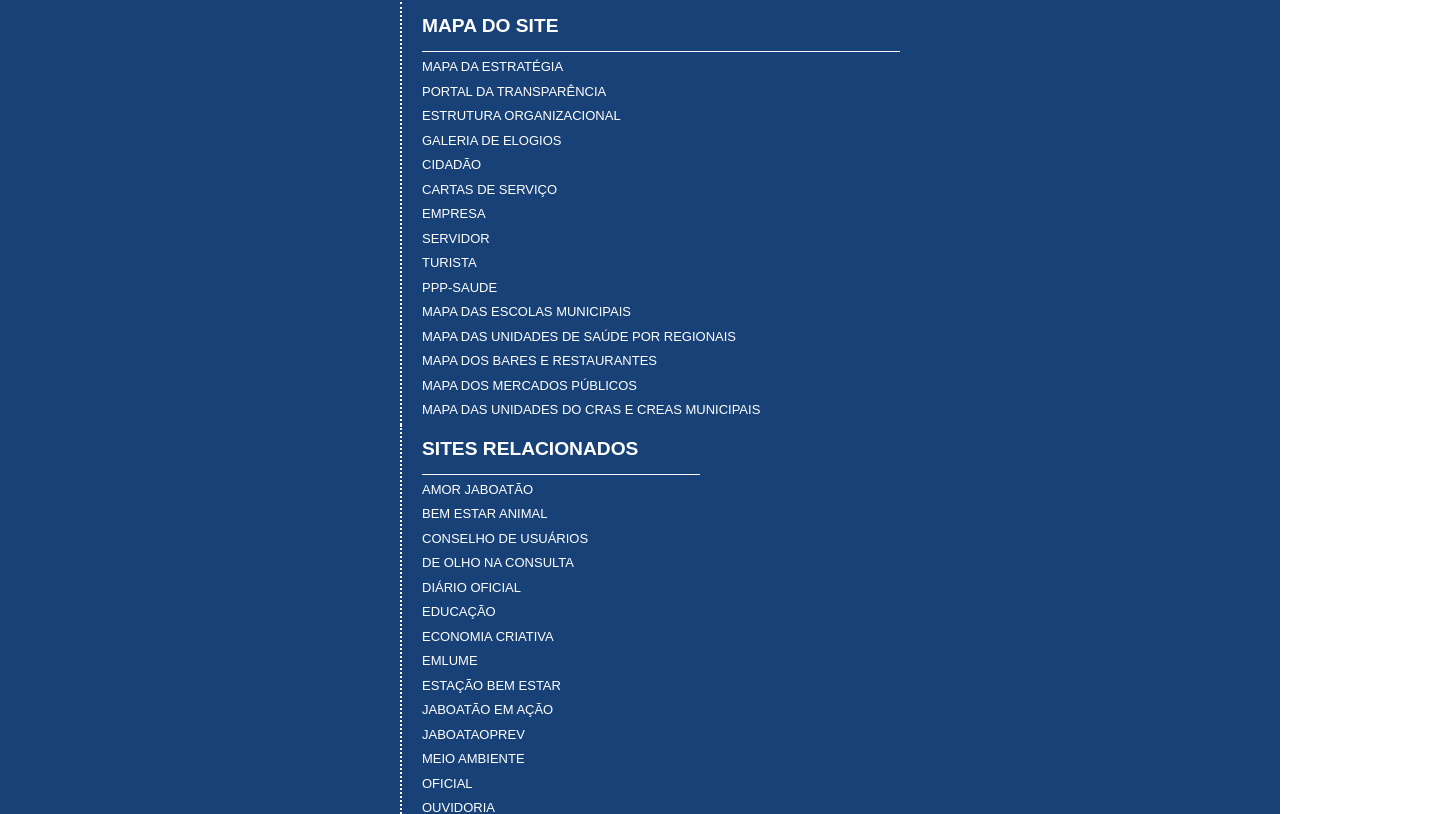
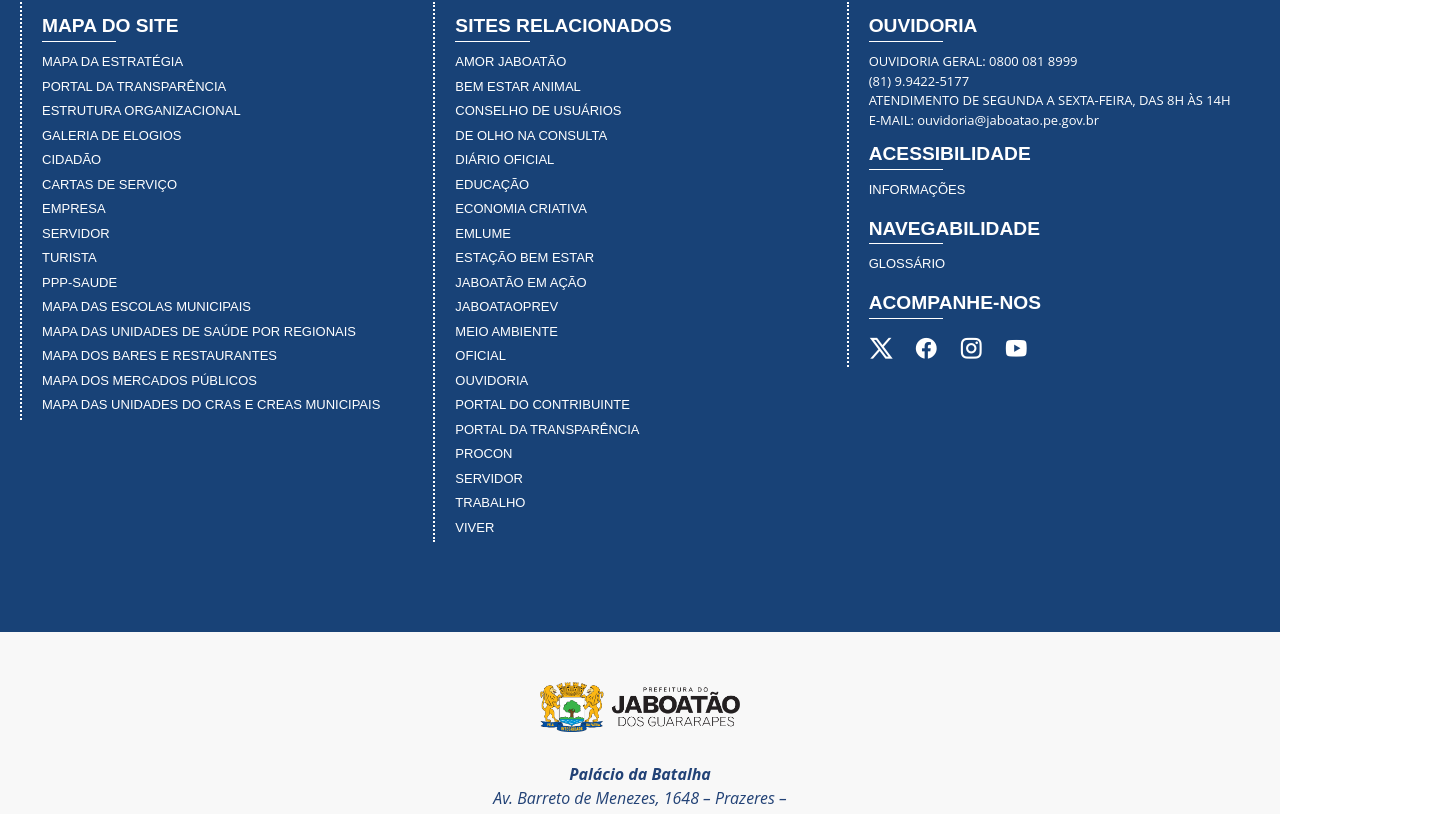
Before and after one commit to kaueksilva/projetojboficial, a Next.js app in the folder front-oficial/: page / in a window 1280 px wide. Shown: the part 1750-2564 px from the top of the page, 1440 px wide, since content can reach past the window. Built offline with nearby package versions, Linux system fonts and the light colour scheme.

Commit message:
footer pronto

```diff
--- a/front-oficial/src/app/style/footer.css
+++ b/front-oficial/src/app/style/footer.css
@@ -1,38 +1,50 @@
-@import url('https://fonts.googleapis.com/css2?family=Open+Sans:ital,wght@0,300..800;1,300..800&family=Poppins:wght@400;500;600&display=swap');
-@import url('https://fonts.googleapis.com/css2?family=Open+Sans:ital,wdth,wght@0,75,300..800;1,75,300..800&display=swap');
-@import url('https://fonts.googleapis.com/css2?family=Roboto:ital,wght@0,100;0,300;0,400;0,500;0,700;0,900;1,100;1,300;1,400;1,500;1,700;1,900&display=swap');
-@import url('https://fonts.googleapis.com/css2?family=Montserrat:ital,wght@0,100..900;1,100..900&display=swap');
-
+@media (min-width: 1500px) {
   .footer {
     font-family: 'Open Sans', sans-serif;
     display: flex;
-    justify-content: space-between;
-    padding: 60px 40px;
+    justify-content: space-between; /* Garante que as colunas se espalhem uniformemente */
+    align-items: stretch; /* Faz com que as colunas tenham a mesma altura */
+    padding: 90px 20px; /* Padding horizontal ajustado para responsividade */
     background-color: #184277;
     color: #fff;
     font-size: 13px;
+    width: 100%;
     flex-wrap: wrap; /* Permite que as colunas quebrem linha em telas menores */
   }
 
-.footer-column1, .footer-column2, .footer-column3 {
-    flex: 1;
-    padding: 20px;
+  .footer-column1,
+  .footer-column2,
+  .footer-column3 {
+    flex: 1; /* Faz com que cada coluna use igualmente o espaço disponível */
+    padding: 0 20px;
     border-left: #ffffff 2px dotted;
-    margin-bottom: 20px;
+    min-width: 200px; /* Define uma largura mínima para as colunas */
+    display: flex;
+    flex-direction: column; /* Garante que o conteúdo interno seja empilhado */
+    height: 100%; /* Faz com que a borda ocupe toda a altura da coluna */
+
   }
 
   .footer-column1 {
-    border-left: none; /* Remove o border-left na primeira coluna */
+    margin-left: 400px;
   }
+
+  .footer-column3 {
+    margin-right: 300px;
+  }
+
 
   .footer-title {
   font-size: 18px;
-    margin-bottom: 10px;
+  margin-top: 10px;
+  font-weight: bold;
+  font-family: "OpenSans", sans-serif;
   }
 
   .footer-border {
   border-bottom: 1px #fff solid;
   margin-bottom: 10px;
+  width: 20%; /* Mantém a borda com largura 100% da coluna */
   }
 
   .footer-list {
@@ -50,68 +62,8 @@
   font-size: 25px;
   }
 
-
-
-/* Responsividade */
-
-@media (min-width: 1200px) { /* Desktop */
-    .footer {
-        display: flex;
-        padding-top: 90px;
-        padding-bottom: 90px;
-        padding-left: 400px;
-        color: #fff;
-    }
-
-
-    .footer-column1 {
-        flex: 1;
-        padding: 0 20px;
-        border-left: #ffffff 2px dotted;
-        margin-bottom: auto;
-        margin-right: -200px;
-    }
-    .footer-column2 {
-        flex: 1;
-        padding: 0 20px;
-        border-left: #ffffff 2px dotted;
-        margin-bottom: auto;
-    }
-    .footer-column3 {
-        flex: 1;
-        padding: 0 20px;
-        border-left: #ffffff 2px dotted;
-        margin-bottom: auto;
-        margin-left: -200px;
-    }
-
-    .footer-title {
-        font-size: 18px;
-        margin-top: 10px;
-    }
-
-    .footer-border {
-        border-bottom: 1px #fff solid;
-        margin-right: 520px;
-        margin-bottom: 5px;
-    }
-
-    .footer-list {
-        list-style: none;
-    }
-
-    .footer-list li {
-        margin-bottom: 5px;
-    }
-
-    .icones-footer {
-        display: flex;
-        gap: 20px;
-        font-size: 25px;
-    }
-
   .parte-branca {
-        font-family: 'Open Sans', sans-serif;
+  font-family: "Open Sans", sans-serif;
   font-style: italic;
   width: 100%;
   display: flex;
@@ -121,7 +73,7 @@
   background-color: #f8f8f8;
   }
 
-    .details1  {
+  .details1 {
   text-align: center;
   color: #224276;
   }
@@ -148,7 +100,7 @@
   .footer-list a {
   text-decoration: none;
   color: inherit; /* Herda a cor do texto do pai */
-        font-family: 'OpenSans', sans-serif;
+  font-family: "OpenSans", sans-serif;
   }
 
   .footer-list a:hover {
@@ -158,8 +110,9 @@
   .footer-title {
   font-weight: bold;
   font-size: 1.2rem;
-        font-family: 'OpenSans', sans-serif;
+  font-family: "OpenSans", sans-serif;
   }
+
   .footer-column3 .footer-title a {
   text-decoration: none;
   }
@@ -178,50 +131,50 @@
   }
   }
 
-@media (max-width: 1199px) and (min-width: 992px) { /* Notebook */
+  @media (max-width:1499px) and ( min-width: 768px) {
     .footer {
+      font-family: 'Open Sans', sans-serif;
       display: flex;
-        padding-top: 90px;
-        padding-bottom: 90px;
-        padding-left: 400px;
+      justify-content: space-between; /* Garante que as colunas se espalhem uniformemente */
+      align-items: stretch; /* Faz com que as colunas tenham a mesma altura */
+      padding: 90px 20px; /* Padding horizontal ajustado para responsividade */
+      background-color: #184277;
       color: #fff;
+      font-size: 13px;
+      width: 100%;
+      flex-wrap: wrap; /* Permite que as colunas quebrem linha em telas menores */
     }
 
-
-    .footer-column1 {
-        flex: 1;
+    .footer-column1,
+    .footer-column2,
+    .footer-column3 {
+      flex: 1; /* Faz com que cada coluna use igualmente o espaço disponível */
       padding: 0 20px;
       border-left: #ffffff 2px dotted;
-        margin-bottom: auto;
-        margin-right: -200px;
+      min-width: 200px; /* Define uma largura mínima para as colunas */
+      display: flex;
+      flex-direction: column; /* Garante que o conteúdo interno seja empilhado */
+      height: 100%; /* Faz com que a borda ocupe toda a altura da coluna */
+
     }
-    .footer-column2 {
-        flex: 1;
-        padding: 0 20px;
-        border-left: #ffffff 2px dotted;
-        margin-bottom: auto;
-    }
-    .footer-column3 {
-        flex: 1;
-        padding: 0 20px;
-        border-left: #ffffff 2px dotted;
-        margin-bottom: auto;
-        margin-left: -200px;
-    }
+
 
     .footer-title {
     font-size: 18px;
     margin-top: 10px;
+    font-weight: bold;
+    font-family: "OpenSans", sans-serif;
     }
 
     .footer-border {
     border-bottom: 1px #fff solid;
-        margin-right: 520px;
-        margin-bottom: 5px;
+    margin-bottom: 10px;
+    width: 20%; /* Mantém a borda com largura 100% da coluna */
     }
 
     .footer-list {
     list-style: none;
+    padding: 0;
     }
 
     .footer-list li {
@@ -235,30 +188,27 @@
     }
 
     .parte-branca {
-        font-family: 'Open Sans', sans-serif;
+      font-family: "Open Sans", sans-serif;
       font-style: italic;
       width: 100%;
       display: flex;
-        justify-content: space-between;
+      flex-direction: column;
+      align-items: center; /* Centraliza os itens horizontalmente */
+      justify-content: center; /* Centraliza os itens verticalmente */
+      text-align: center; /* Centraliza o texto */
       padding-top: 30px;
       padding-bottom: 30px;
       background-color: #f8f8f8;
     }
 
-    .details1  {
-        text-align: center;
+    .details1, .details2 {
       color: #224276;
-    }
-
-    .details2 {
-        text-align: end;
-        margin-right: 300px;
-        color: #224276;
+      margin: 10px 0; /* Adiciona espaçamento entre os detalhes e a logo */
     }
 
     .logo-f img {
       height: 50px;
-        margin-left: 300px;
+      margin: 20px auto; /* Centraliza a logo horizontalmente */
     }
 
     .credits {
@@ -272,7 +222,7 @@
     .footer-list a {
     text-decoration: none;
     color: inherit; /* Herda a cor do texto do pai */
-        font-family: 'OpenSans', sans-serif;
+    font-family: "OpenSans", sans-serif;
     }
 
     .footer-list a:hover {
@@ -282,8 +232,9 @@
     .footer-title {
     font-weight: bold;
     font-size: 1.2rem;
-        font-family: 'OpenSans', sans-serif;
+    font-family: "OpenSans", sans-serif;
     }
+
     .footer-column3 .footer-title a {
     text-decoration: none;
     }
@@ -302,77 +253,79 @@
     }
     }
 
-@media (max-width: 991px) and (min-width: 768px) { /* Tablet */
+  @media (max-width: 768px) {
     .footer {
-        flex-direction: column;
-        padding-left: 50px;
-        padding-right: 50px;
-    }
-    .footer-column1, .footer-column2, .footer-column3 {
-        margin: 0;
-        padding: 10px;
-        border-left: none;
-        text-align: center;
-    }
-    .footer-border {
-        margin-right: 0;
-    }
-    .details2 {
-        text-align: center;
-        margin-right: 0;
-    }
-    .logo-f img {
-        margin-left: 0;
-    }
+      font-family: 'Open Sans', sans-serif;
+      padding: 90px 20px; /* Padding horizontal ajustado para responsividade */
+      background-color: #184277;
+      color: #fff;
+      font-size: 13px;
+      width: 100%;
+      flex-wrap: wrap; /* Permite que as colunas quebrem linha em telas menores */
     }
 
-@media (max-width: 767px) { /* Celular */
-    .footer {
+    .footer-column1,
+    .footer-column2,
+    .footer-column3 {
+      padding: 0 20px;
+      border-left: #ffffff 2px dotted;
+      min-width: 200px; /* Define uma largura mínima para as colunas */
+      display: flex;
       flex-direction: column;
-        padding-left: 20px;
-        padding-right: 20px;
+      height: 100%; /* Faz com que a borda ocupe toda a altura da coluna */
+
     }
-    .footer-column1, .footer-column2, .footer-column3 {
-        margin: 0;
-        padding: 10px;
-        border-left: none;
-        text-align: center;
+
+    .footer-title {
+    font-size: 18px;
+    margin-top: 10px;
+    font-weight: bold;
+    font-family: "OpenSans", sans-serif;
     }
+
     .footer-border {
-        margin-right: 0;
+    border-bottom: 1px #fff solid;
+    margin-bottom: 10px;
+    width: 20%; /* Mantém a borda com largura 100% da coluna */
     }
-    .details2 {
-        text-align: center;
-        margin-right: 0;
+
+    .footer-list {
+    list-style: none;
+    padding: 0;
     }
-    .logo-f img {
-        margin-left: 0;
+
+    .footer-list li {
+    margin-bottom: 5px;
     }
+
     .icones-footer {
-        justify-content: center;
-        margin-top: 20px;
+    display: flex;
+    gap: 20px;
+    font-size: 25px;
     }
 
     .parte-branca {
-        font-family: 'Open Sans', sans-serif;
+      font-family: "Open Sans", sans-serif;
       font-style: italic;
       width: 100%;
       display: flex;
       flex-direction: column;
-        align-items: center;
-        text-align: center;
+      align-items: center; /* Centraliza os itens horizontalmente */
+      justify-content: center; /* Centraliza os itens verticalmente */
+      text-align: center; /* Centraliza o texto */
       padding-top: 30px;
       padding-bottom: 30px;
       background-color: #f8f8f8;
     }
 
+    .details1, .details2 {
+      color: #224276;
+      margin: 10px 0; /* Adiciona espaçamento entre os detalhes e a logo */
+    }
+
     .logo-f img {
       height: 50px;
-    }
-
-    .details1, .details2 {
-        color: #224276;
-        margin-bottom: 10px;
+      margin: 20px auto; /* Centraliza a logo horizontalmente */
     }
 
     .credits {
@@ -382,4 +335,37 @@
     text-align: center;
     padding: 5px;
     }
+
+    .footer-list a {
+    text-decoration: none;
+    color: inherit; /* Herda a cor do texto do pai */
+    font-family: "OpenSans", sans-serif;
     }
+
+    .footer-list a:hover {
+    text-decoration: underline;
+    }
+
+    .footer-title {
+    font-weight: bold;
+    font-size: 1.2rem;
+    font-family: "OpenSans", sans-serif;
+    }
+
+    .footer-column3 .footer-title a {
+    text-decoration: none;
+    }
+
+    .footer-column3 .footer-title a:hover {
+    text-decoration: underline;
+    }
+
+    .icones-footer a i {
+    color: inherit; /* Mantém a cor original dos ícones */
+    transition: color 0.3s ease; /* Adiciona uma transição suave ao hover */
+    }
+
+    .icones-footer a i:hover {
+    color: #fff; /* Muda a cor do ícone para branco no hover */
+    }
+    }
```
Lines whose indentation alone changed are shown as unchanged.
